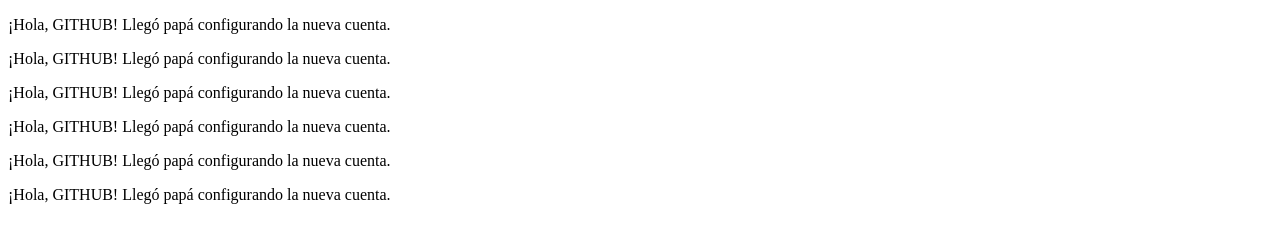
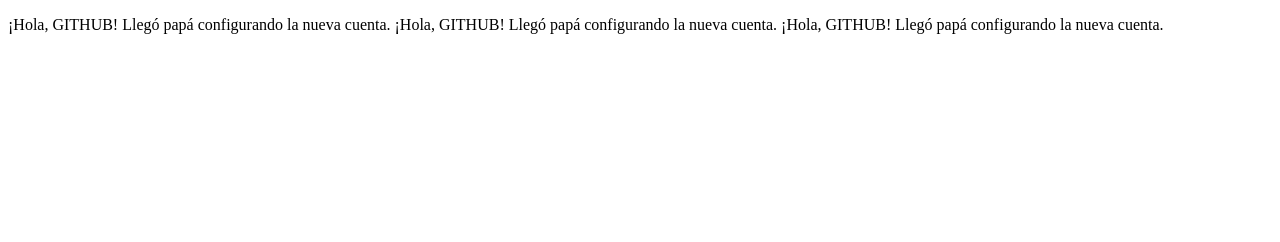
Before and after one commit to cvega01/proyectoDemoCursoPrework, a plain HTML site: page index.html in a window 1280 px wide. Drawn offline with Linux system fonts and the light colour scheme.

Commit message:
first commit

```diff
--- a/index.html
+++ b/index.html
@@ -9,20 +9,7 @@
 <body>
     <p>
         ¡Hola, GITHUB! Llegó papá configurando la nueva cuenta.
-    </p>
-    <p>
         ¡Hola, GITHUB! Llegó papá configurando la nueva cuenta.
-    </p>
-    <p>
-        ¡Hola, GITHUB! Llegó papá configurando la nueva cuenta.
-    </p>
-    <p>
-        ¡Hola, GITHUB! Llegó papá configurando la nueva cuenta.
-    </p>
-    <p>
-        ¡Hola, GITHUB! Llegó papá configurando la nueva cuenta.
-    </p>
-    <p>
         ¡Hola, GITHUB! Llegó papá configurando la nueva cuenta.
     </p>
 </body>
```
